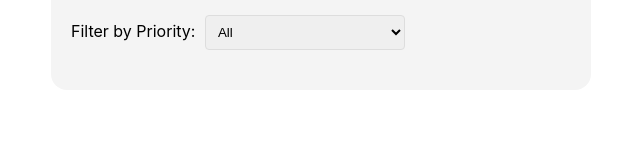
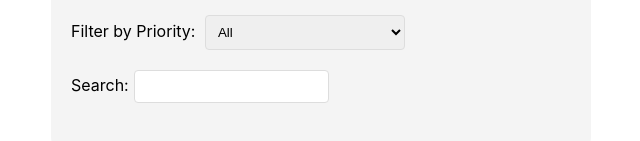
Before and after one commit to raluseru/simple-task-tracker, a React (Create React App) app: page / in a window 1280 px wide. Shown: the part 329-470 px from the top of the page, without its empty margins (319-959 px from the left). Built offline with nearby package versions, Linux system fonts and the light colour scheme; the HTML template or start-up script is replaced by a standard one.

Commit message:
Implement search function

```diff
--- a/src/App.tsx
+++ b/src/App.tsx
@@ -12,12 +12,23 @@ const AppContainer = styled.div`
   border-radius: 16px;
   background-color: #f4f4f4;
 `;
+const Input = styled.input`
+  flex: 1;
+  padding: 8px;
+  border: 1px solid #ddd;
+  border-radius: 4px;
+  margin-bottom: 10px;
+`;
+const Label = styled.label`
+  margin-right: 5px;
+`;
 const App: React.FC = () => {
   const [tasks, setTasks] = useState<TaskType[]>([]);
   const [newTitle, setNewTitle] = useState<string>("");
   const [newDescription, setNewDescription] = useState<string>("");
   const [priority, setPriority] = useState<PriorityType>(PriorityType.Low);
   const [filter, setFilter] = useState<"all" | PriorityType.Low | PriorityType.Medium | PriorityType.High>("all");
+  const [query, setQuery] = useState("")
 
   // Load tasks from localStorage on initial render
   const loadTasksFromLocalStorage = () => {
@@ -77,12 +88,19 @@ const App: React.FC = () => {
   // Filter tasks based on priority
   const filteredTasks = useMemo(() => {
     return tasks.filter((task) => {
-
-      if (filter === "all") return true
-      else return task.priority === Number(filter)
-
+      if (query.length) {
+        // check if the query is found in the task title or description
+        let taskShouldDisplay = task.title.toLowerCase().includes(query.toLowerCase()) || task.description.toLowerCase().includes(query.toLowerCase())
+        if (filter === "all") {
+          return taskShouldDisplay
+        }
+        else return taskShouldDisplay && task.priority === Number(filter)
+      } else {
+        if (filter === "all") return true
+        else return task.priority === Number(filter)
+      }
     })
-  }, [tasks, filter]);
+  }, [tasks, query, filter]);
 
   return (
     <AppContainer>
@@ -99,6 +117,14 @@ const App: React.FC = () => {
       />
       {/* Priority Filter */}
       <Filter filter={filter} onChange={setFilter} />
+
+      {/* Add a search Filter */}
+      <Label>Search:</Label>
+      <Input
+        value={query}
+        onChange={e => setQuery(e.target.value)}
+        type="search"
+      />
       {/* Display task list */}
       <TaskList
         tasks={filteredTasks}
```
